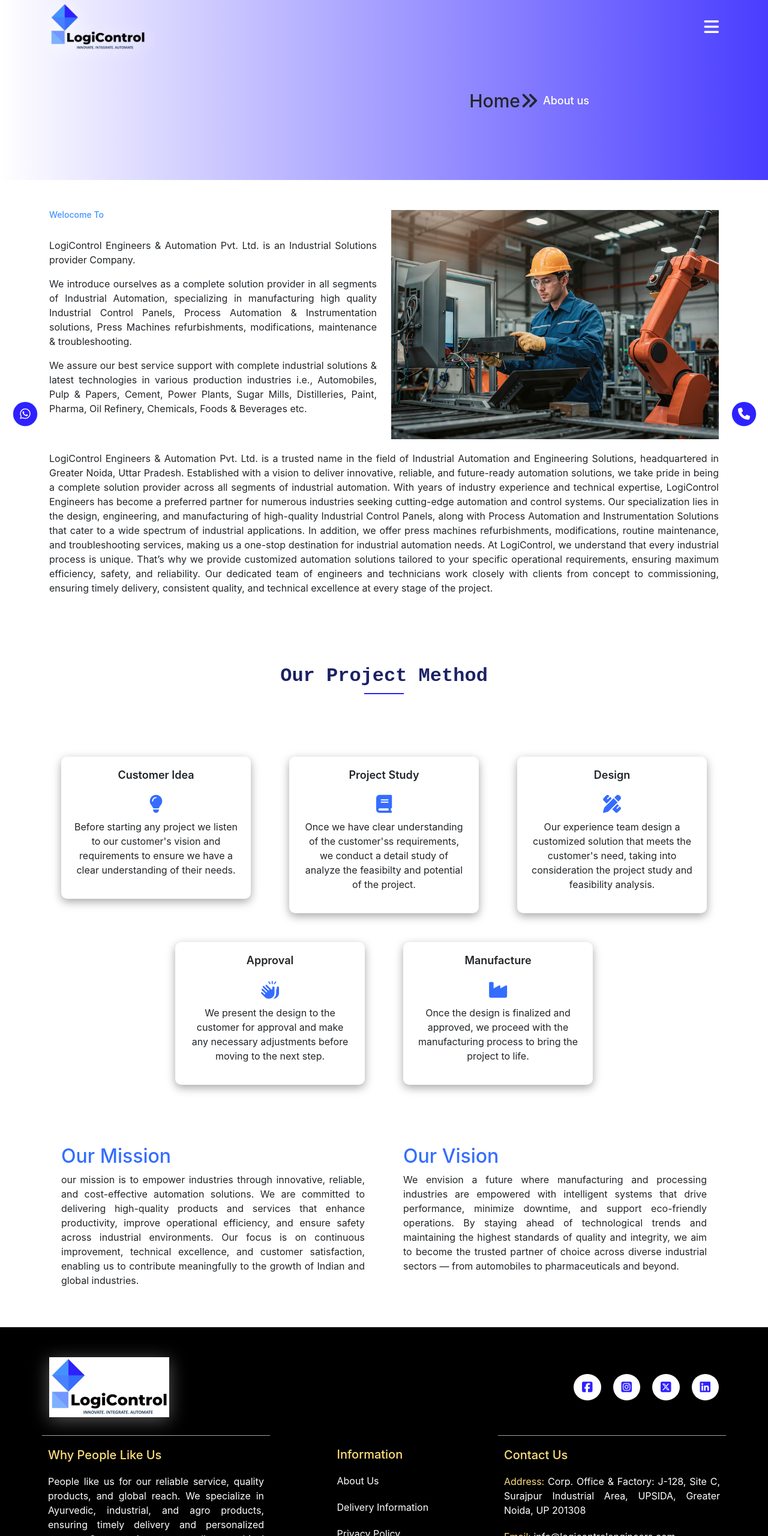
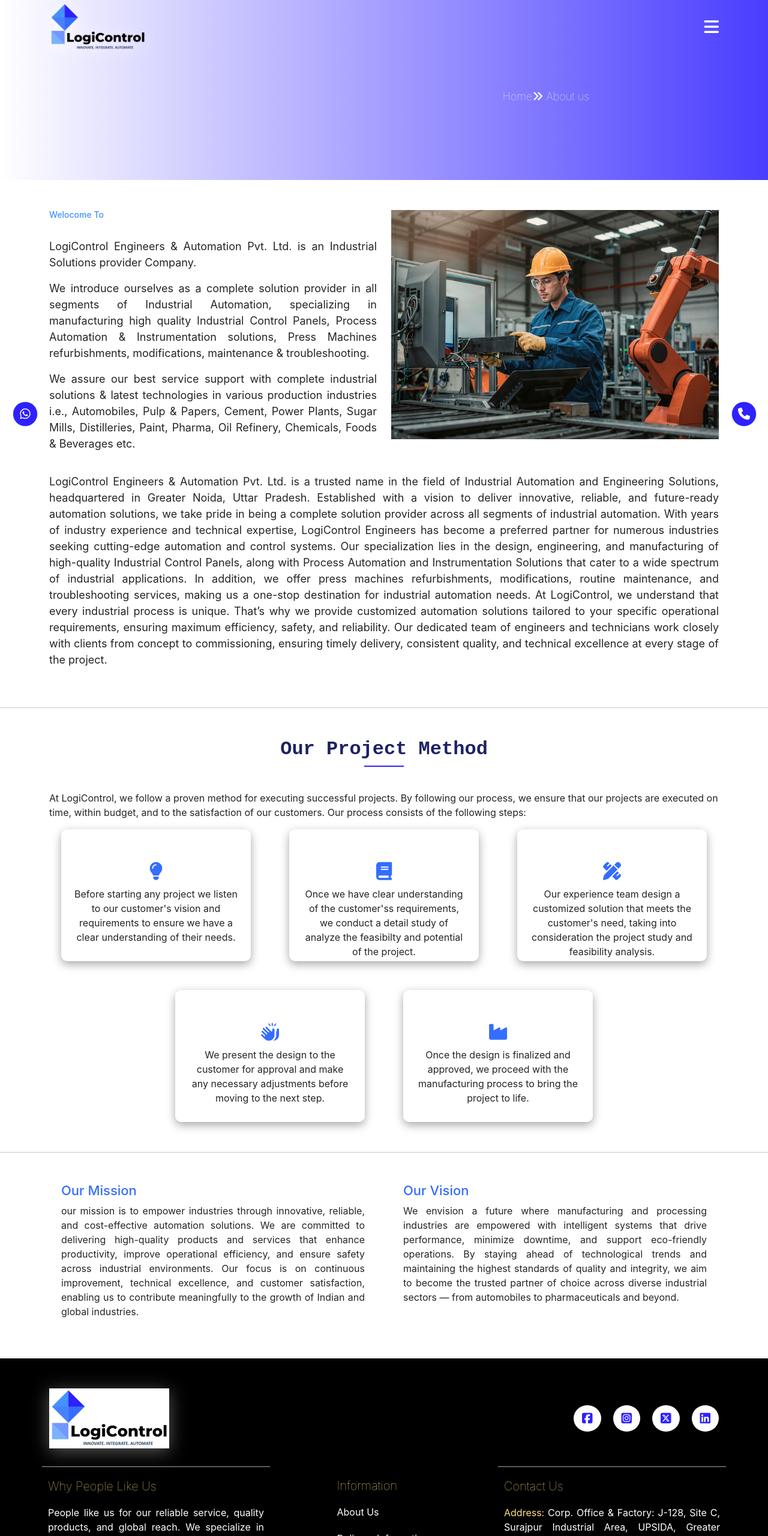
Before and after one commit to Krishan47Singh/logiControl, a plain HTML site: page aboutus.html in a window 1280 px wide. Shown: the top 2560 px of the page at 60% size. Drawn offline with nearby package versions, Linux system fonts and the light colour scheme; a web font is replaced by a local one.

Commit message:
about us page created created responsive

```diff
--- a/aboutus.html
+++ b/aboutus.html
@@ -115,7 +115,7 @@
       <div class="container">
         <div class="row">
           <div class="col-lg-6">
-            <div class="right-side-text">
+            <div class="left-side-text">
               <div>
                 <h2>Welocome To</h2>
                 <p>
@@ -136,7 +136,7 @@
             </div>
           </div>
           <div class="col-lg-6">
-            <div class="left-side-img">
+            <div class="right-side-img">
               <img class="img-fluid" src="assets/img/about-us/aboutus-banner.jpg" alt="about-us-img" loading="lazy">
             </div>
           </div>
@@ -169,22 +169,21 @@
         </div>
       </div>
     </section>
+    <hr>
 
     <section class="project-method">
       <div class="container">
         <div class="section-head">
           <h2 class="heading">Our Project Method</h2>
-          <p class="text-white">At LogiControl, we follow a proven method for executing successful projects. By
+          <p class="">At LogiControl, we follow a proven method for executing successful projects. By
             following our process, we
             ensure that our projects are executed on time, within budget, and to the satisfaction of our customers. Our
             process consists of the following steps:
           </p>
         </div>
 
-
         <div class="row">
-
-          <div class="col-lg-4">
+          <div class="col-lg-4 col-md-6 col-sm-12">
             <div class="project-method-card">
               <h3 class="text-center">Customer Idea</h3>
               <h4 class="text-center"><i class="fa-solid fa-lightbulb"></i></h4>
@@ -194,7 +193,7 @@
               </p>
             </div>
           </div>
-          <div class="col-lg-4">
+          <div class="col-lg-4 col-md-6 col-sm-12">
             <div class="project-method-card">
               <h3 class="text-center">Project Study</h3>
               <h4 class="text-center"><i class="fa-solid fa-book"></i></h4>
@@ -204,7 +203,7 @@
               </p>
             </div>
           </div>
-          <div class="col-lg-4">
+          <div class="col-lg-4 col-md-12 col-sm-12">
             <div class="project-method-card">
               <h3 class="text-center">Design</h3>
               <h4 class="text-center"><i class="fa-solid fa-pen-ruler"></i></h4>
@@ -218,9 +217,9 @@
 
         </div>
 
-        <div class="row mt-5">
-          <div class="col-2"></div>
-          <div class="col-lg-4">
+        <div class="row mt-lg-5 ">
+          <div class="col-lg-2"></div>
+          <div class="col-lg-4 col-md-6 col-sm-12">
             <div class="project-method-card">
               <h3 class="text-center">Approval</h3>
               <h4 class="text-center"><i class="fa-solid fa-hands-clapping"></i></h4>
@@ -230,7 +229,7 @@
               </p>
             </div>
           </div>
-          <div class="col-lg-4">
+          <div class="col-lg-4 col-md-6 col-sm-12">
             <div class="project-method-card">
               <h3 class="text-center">Manufacture</h3>
               <h4 class="text-center"><i class="fa-solid fa-industry"></i></h4>
@@ -240,14 +239,15 @@
               </p>
             </div>
           </div>
-          <div class="col-2"></div>
+          <div class="col-lg-2"></div>
         </div>
 
       </div>
     </section>
+    <hr>
 
 
-    <section class="mission-vission">
+    <section class="mission-vision">
       <div class="container">
         <div class="row">
           <div class="col-lg-6">
--- a/assets/styles/style.css
+++ b/assets/styles/style.css
@@ -1429,11 +1429,15 @@
 
 /* --------------------------------------------------About US Page CSS---------------------------------------------- */
 
+/* banner css start */
 .about-us-banner {
   position: relative;
   overflow: hidden;
   padding: 150px 0px;
-  background: linear-gradient(to left,rgba(48, 33, 255, 0.875), rgba(255, 255, 255, 0.147)
+  background: linear-gradient(
+    to left,
+    rgba(48, 33, 255, 0.875),
+    rgba(255, 255, 255, 0.147)
   );
 }
 .about-us-banner .sub-banner-heading {
@@ -1449,27 +1453,35 @@
   display: flex;
   justify-content: center;
   align-items: center;
+  font-size: 18px;
 }
 .about-us-banner .sub-banner-heading .banner-text h2 {
   display: flex;
   justify-content: center;
   align-items: center;
-  font-size: 30px;
-}
-
-.about-us-banner .sub-banner-heading .banner-text h3 {
+
+}
+
+.about-us-banner .sub-banner-heading .banner-text h2, h3 {
   font-size: 18px;
   color: #fff;
-}
-
-
-.aboutuspage-about-us .right-side-text {
+  font-weight: lighter;
+}
+/* banner css end */
+
+/* aboutus css start */
+
+.aboutuspage-about-us p{
+  font-size: 18px;
+}
+
+.aboutuspage-about-us .left-side-text {
   display: flex;
   justify-content: center;
   align-items: center;
   text-align: justify;
 }
-.aboutuspage-about-us .right-side-text h2 {
+.aboutuspage-about-us .left-side-text h2 {
   font-size: 14px;
   color: var(--blue);
   margin-bottom: 30px;
@@ -1479,10 +1491,12 @@
   text-align: justify;
   margin-top: 20px;
 }
-
+/* aboutus css end */
+
+/* project method css start */
 
 .project-method .project-method-card {
-
+  height: 220px;
   padding: 20px 20px;
   background-color: #fff;
   border-radius: 10px;
@@ -1490,7 +1504,7 @@
   box-shadow: rgba(0, 0, 0, 0.35) 0px 5px 15px;
 }
 .project-method .project-method-card h3 {
-  margin-bottom: 20px;
+  margin-bottom: 10px;
   font-size: 18px;
   font-weight: 600;
 }
@@ -1498,17 +1512,70 @@
   color: var(--light-blue);
   font-size: 30px;
 }
-
-.mission-vission {
+/* project method css end */
+
+/* mission vision css */
+.mission-vision {
   text-align: justify;
 }
-.mission-vission h2{
+.mission-vision h2 {
+  font-size: 22px;
   color: var(--light-blue);
 }
 
-.mission-vission .our-mission{
+.mission-vision .our-mission {
   padding: 0px 20px;
 }
-.mission-vission .our-vision{
+.mission-vision .our-vision {
   padding: 0px 20px;
 }
+
+.aboutus-main hr {
+  margin: 0px;
+}
+/* misssion vision css end */
+
+/* responsive css start  */
+@media screen and (max-width: 1200px) {
+   .project-method .project-method-card {
+
+    height: 260px;
+  }
+}
+
+@media screen and (max-width: 991px) {
+   .project-method .project-method-card {
+    margin: 0px;
+    margin-bottom: 20px;
+    height: auto;
+  }
+}
+
+@media screen and (max-width: 767px) {
+  .about-us-banner {
+    padding: 80px 0px;
+  }
+
+  .aboutuspage-about-us p{
+  font-size: 16px;
+}
+  .aboutuspage-about-us .left-side-text h2 {
+    font-size: 14px;
+    color: var(--blue);
+    margin-bottom: 10px;
+  }
+  .project-method .project-method-card {
+    margin: 0px;
+    margin-bottom: 15px;
+    height: auto;
+  }
+  .mission-vision .our-mission {
+    padding: 0px;
+  }
+  .mission-vision .our-vision {
+    padding: 0px;
+  }
+}
+
+
+/* -------------------------------------------------- end of About-US Page CSS---------------------------------------------- */
```
